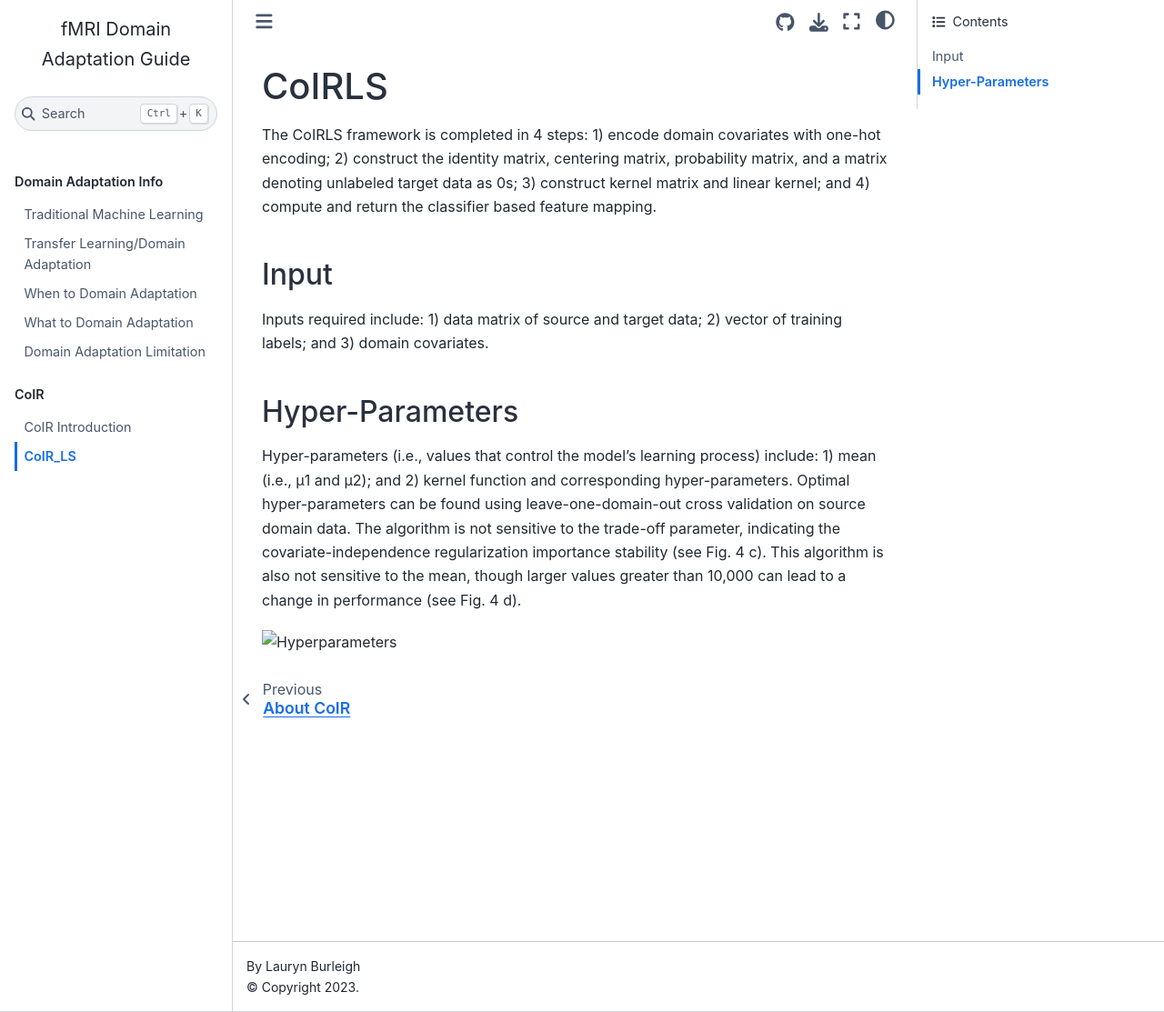
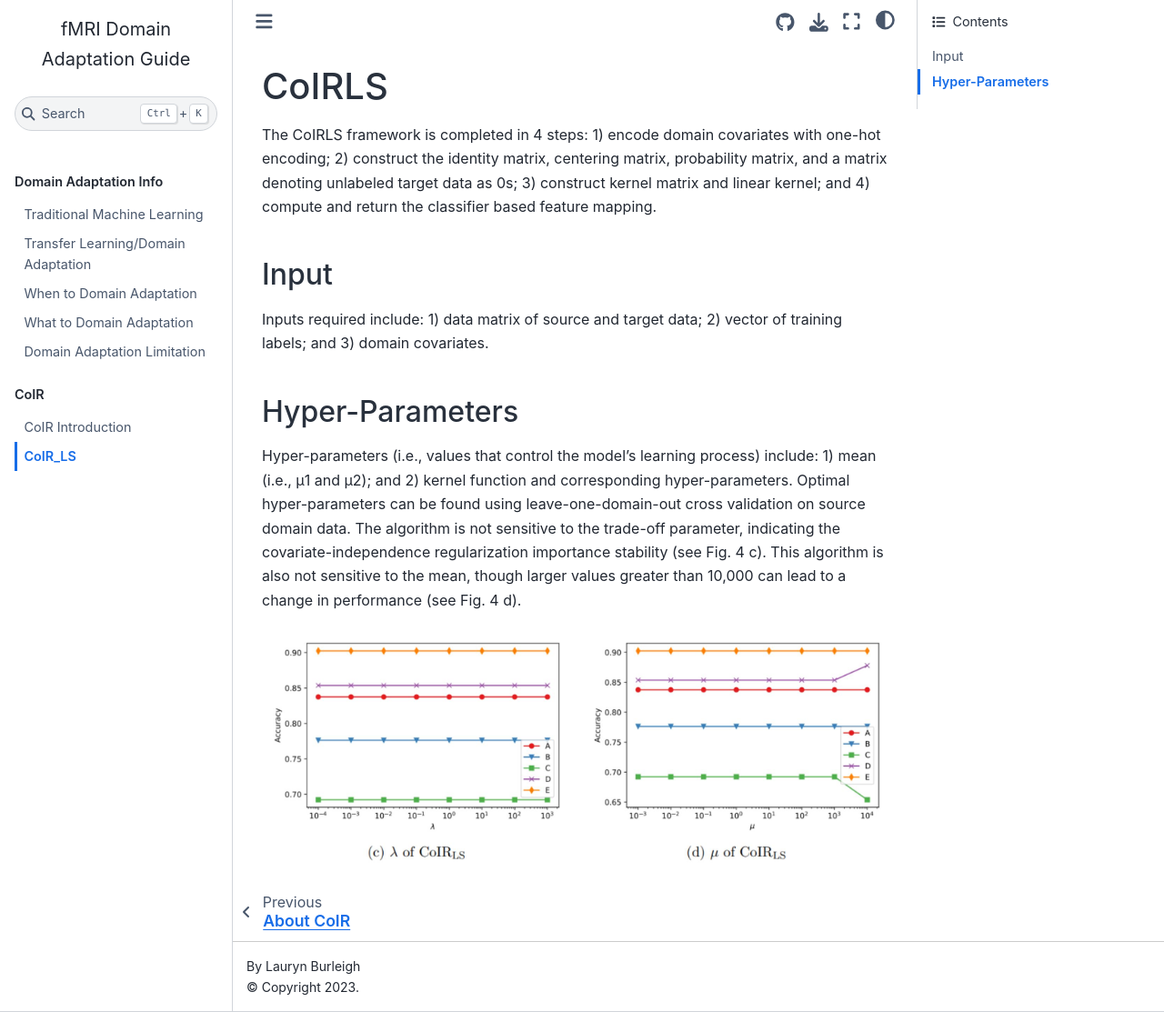
Before and after one commit to lburleigh/da-guide, a Jupyter Book: the page built from 01-da_info/coir_ls.md, in a window 1280 px wide and 1113 px high. Shown: the whole window at 91% size. Built offline with Jupyter Book 1.0.4 settings and Sphinx 7.4.7 and the Sphinx Book theme 1.1.4, drawn with Linux system fonts in a browser that asks for light colours.

```diff
--- a/01-da_info/coir_ls.md
+++ b/01-da_info/coir_ls.md
@@ -1,11 +1,11 @@
-## CoIRLS
+# CoIRLS
 
 The CoIRLS framework is completed in 4 steps: 1) encode domain covariates with one-hot encoding; 2) construct the identity matrix, centering matrix, probability matrix, and a matrix denoting unlabeled target data as 0s; 3) construct kernel matrix and linear kernel; and 4) compute and return the classifier based feature mapping.
 
-### Input
+## Input
 Inputs required include: 1) data matrix of source and target data; 2) vector of training labels; and 3) domain covariates.
 
-### Hyper-Parameters
+## Hyper-Parameters
 Hyper-parameters (i.e., values that control the model’s learning process) include: 1) mean (i.e., μ1 and μ2); and 2) kernel function and corresponding hyper-parameters. Optimal hyper-parameters can be found using leave-one-domain-out cross validation on source domain data.
 The algorithm is not sensitive to the trade-off parameter, indicating the covariate-independence regularization importance stability (see Fig. 4 c). This algorithm is also not sensitive to the mean, though larger values greater than 10,000 can lead to a change in performance (see Fig. 4 d).
 
--- a/_config.yml
+++ b/_config.yml
@@ -6,7 +6,7 @@
 
 title: fMRI Domain Adaptation Guide
 author: Lauryn Burleigh
-logo: #logo.png
+logo: logo.png
 
 # Force re-execution of notebooks on each build.
 # See https://jupyterbook.org/content/execute.html
```
Also changed, not shown: 01-da_info/images/CoIRsens.JPG (renamed from images/CoIRsens.JPG), 01-da_info/images/TLs.JPG (renamed from images/TLs.JPG), 01-da_info/images/TLtable.JPG (renamed from images/TLtable.JPG), 01-da_info/images/traditionalML.JPG (renamed from images/traditionalML.JPG).
